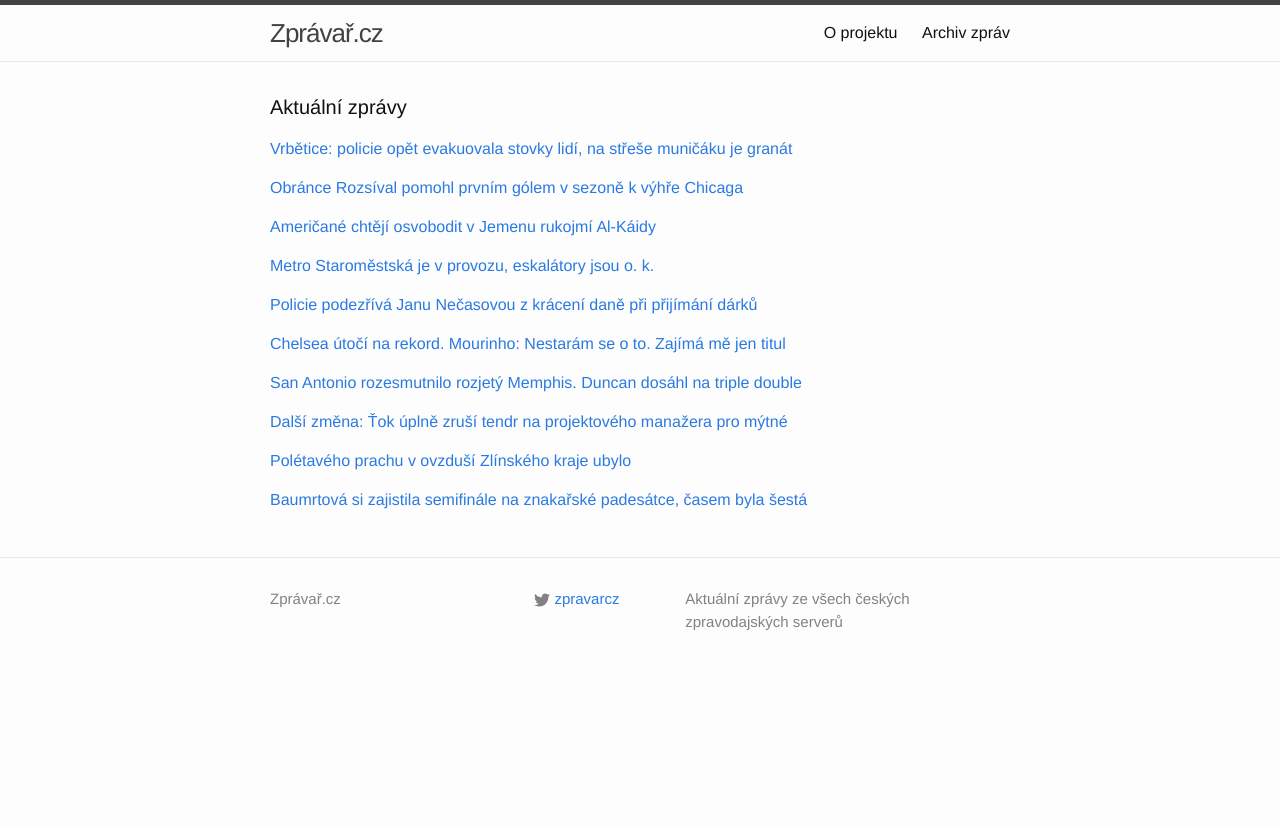
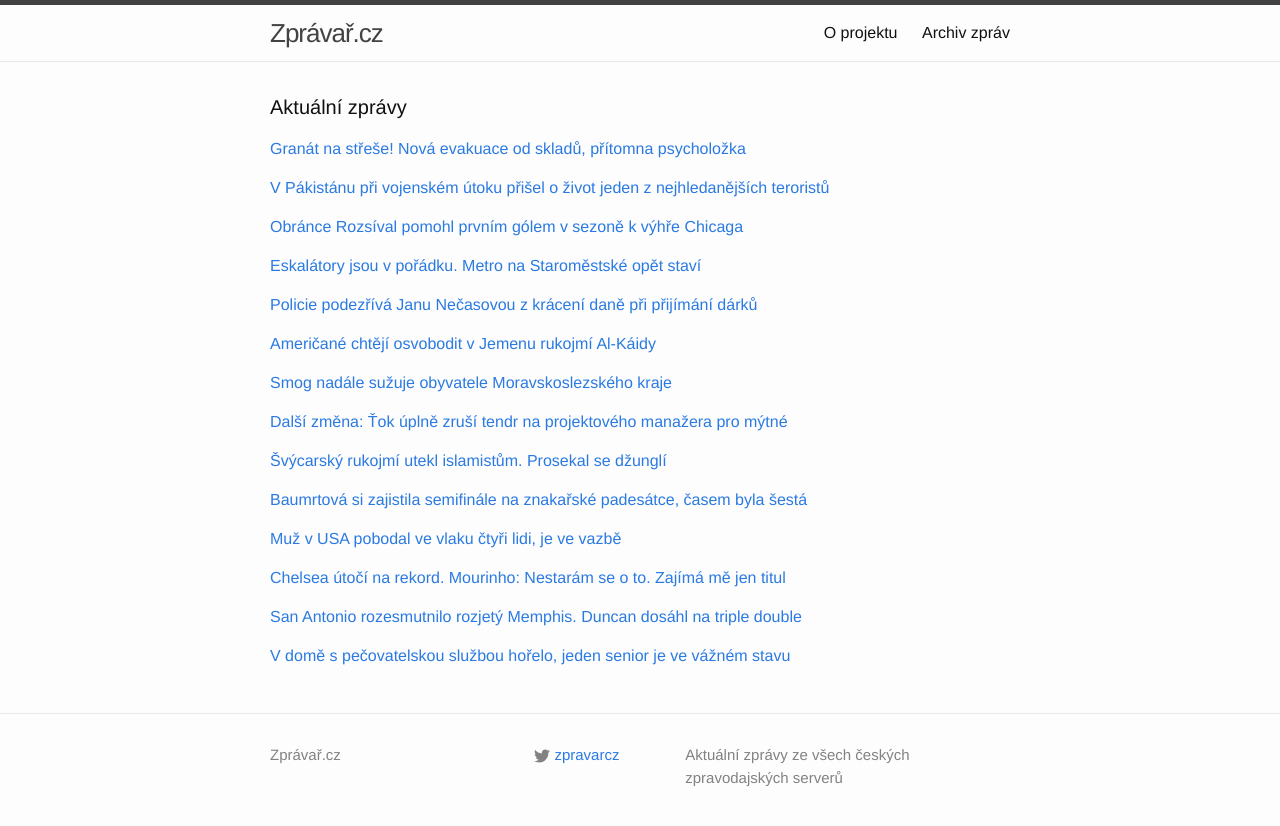
Before and after one commit to adliska/zpravar, a Jekyll site: the page built from index.html, in a window 1280 px wide. Shown: the top 826 px of the page. Built offline with Jekyll 4.4.1, drawn with Linux system fonts in a browser that asks for light colours.

Commit message:
zpravar news update

```diff
--- a/index.html
+++ b/index.html
@@ -5,9 +5,10 @@ layout: default
 <div class="home">
     <h1 class="page-heading">Aktuální zprávy</h1>
 
-<p><a href="javascript:;" onclick="toggle_visibility('zpravy0')">Vrbětice: policie opět evakuovala stovky lidí, na střeše muničáku je granát</a></p>
+<p><a href="javascript:;" onclick="toggle_visibility('zpravy0')">Granát na střeše! Nová evakuace od skladů, přítomna psycholožka</a></p>
 <div id="zpravy0" style="display:none">
 <ul>
+<li><a href=http://www.tyden.cz/rubriky/domaci/granat-na-strese-nova-evakuace-od-skladu-pritomna-psycholozka_326422.html>Granát na střeše! Nová evakuace od skladů, přítomna psycholožka - www.tyden.cz</a></li>
 <li><a href=http://zpravy.e15.cz/domaci/udalosti/vrbetice-policie-opet-evakuovala-stovky-lidi-na-strese-municaku-je-granat-1143397>Vrbětice: policie opět evakuovala stovky lidí, na střeše muničáku je granát - zpravy.e15.cz</a></li>
 <li><a href=http://www.rozhlas.cz/_zprava/kvuli-vybuchum-v-municnim-skladu-ve-vrbeticich-se-muselo-evakuovat-uz-1400-lidi--1429224>Kvůli výbuchům v muničním skladu ve Vrběticích se muselo evakuovat už 1400 lidí - www.rozhlas.cz</a></li>
 <li><a href=http://zpravy.aktualne.cz/regiony/zlinsky/lide-z-okoli-municniho-skladu-se-musi-stehovat-hrozi-vybuch/r~e46f8e4c7d1d11e4b5c5002590604f2e/>LIdé z okolí muničního skladu se musí stěhovat. Hrozí výbuch - zpravy.aktualne.cz</a></li>
@@ -23,8 +24,18 @@ layout: default
 <li><a href=http://www.denik.cz/z_domova/evakuace-na-zlinsku-pokracuje-pyrotechnici-nasli-budovu-s-granaty-20141206.html>Evakuace na Zlínsku pokračuje, pyrotechnici našli budovu s granáty - www.denik.cz</a></li>
 <li><a href=http://www.ceskatelevize.cz/ct24/regiony/294636-vybuchy-v-municnim-skladu-den-po-dni/>Výbuchy v muničním skladu den po dni - www.ceskatelevize.cz</a></li>
 </ul>
-</div><p><a href="javascript:;" onclick="toggle_visibility('zpravy1')">Obránce Rozsíval pomohl prvním gólem v sezoně k výhře Chicaga</a></p>
+</div><p><a href="javascript:;" onclick="toggle_visibility('zpravy1')">V Pákistánu při vojenském útoku přišel o život jeden z nejhledanějších teroristů </a></p>
 <div id="zpravy1" style="display:none">
+<ul>
+<li><a href=http://www.lidovky.cz/v-pakistanu-pri-vojenskem-utoku-prisel-o-zivot-jeden-z-nejhledanejsich-teroristu-gj0-/zpravy-svet.aspx?c=A141206_103426_ln_zahranici_ele>V Pákistánu při vojenském útoku přišel o život jeden z nejhledanějších teroristů  - www.lidovky.cz</a></li>
+<li><a href=http://www.tyden.cz/rubriky/zahranici/asie-a-oceanie/v-pakistanu-zabili-jednoho-z-nejhledanejsich-teroristu-sveta_326439.html>V Pákistánu zabili jednoho z nejhledanějších teroristů světa - www.tyden.cz</a></li>
+<li><a href=http://www.ceskenoviny.cz/zpravy/zpravy/pri-utoku-v-pakistanu-zahynul-velitel-al-kaidy-adnan-sukridzuma/1155780>Při útoku v Pákistánu zahynul velitel Al-Káidy Adnan Šukrídžuma - www.ceskenoviny.cz</a></li>
+<li><a href=http://www.rozhlas.cz/_zprava/pri-utoku-v-pakistanu-zahynul-velitel-alkaidy-adnan-sukridzuma--1429264>Při útoku v Pákistánu zahynul velitel Al-Káidy Adnan Šukrídžuma - www.rozhlas.cz</a></li>
+<li><a href=http://www.novinky.cz/zahranicni/blizky-a-stredni-vychod/355599-v-pakistanu-zabili-jednoho-z-nejhledanejsich-teroristu-sveta.html>V Pákistánu zabili jednoho z nejhledanějších teroristů světa - www.novinky.cz</a></li>
+<li><a href=http://echo24.cz/a/wAjEF>Při útoku v Pákistánu zemřel velitel Al-Káidy - echo24.cz</a></li>
+</ul>
+</div><p><a href="javascript:;" onclick="toggle_visibility('zpravy2')">Obránce Rozsíval pomohl prvním gólem v sezoně k výhře Chicaga</a></p>
+<div id="zpravy2" style="display:none">
 <ul>
 <li><a href=http://www.rozhlas.cz/_zprava/obrance-rozsival-pomohl-prvnim-golem-v-sezone-k-vyhre-chicaga--1429231>Obránce Rozsíval pomohl prvním gólem v sezoně k výhře Chicaga - www.rozhlas.cz</a></li>
 <li><a href=http://hokej.idnes.cz/rozsival-ukoncil-sve-cekani-na-gol-d5n-/nhl.aspx?c=A141206_073655_nhl_Mkr>Rozsíval protrhl střeleckou smůlu, Plekanec získal jednu asistenci - hokej.idnes.cz</a></li>
@@ -33,17 +44,10 @@ layout: default
 <li><a href=http://sport.aktualne.cz/rozsival-prvnim-golem-v-sezone-odstartoval-vyhru-chicaga/r~219bee287d0f11e4b6d20025900fea04/>Rozsíval prvním gólem v sezoně odstartoval výhru Chicaga - sport.aktualne.cz</a></li>
 <li><a href=http://www.tyden.cz/rubriky/sport/hokej/nhl/rozsival-se-trefil-po-jedenacti-mesicich-chicagu-pomohl-k-vyhre_326421.html>Rozsíval se trefil po jedenácti měsících, Chicagu pomohl k výhře - www.tyden.cz</a></li>
 </ul>
-</div><p><a href="javascript:;" onclick="toggle_visibility('zpravy2')">Američané chtějí osvobodit v Jemenu rukojmí Al-Káidy</a></p>
-<div id="zpravy2" style="display:none">
-<ul>
-<li><a href=http://zpravy.aktualne.cz/zahranici/americane-chteji-osvobodit-v-jemenu-rukojmi-al-kaidy/r~174bd4727d2011e4845a002590604f2e/>Američané chtějí osvobodit v Jemenu rukojmí Al-Káidy - zpravy.aktualne.cz</a></li>
-<li><a href=http://www.tyden.cz/rubriky/zahranici/asie-a-oceanie/usa-pri-zachranne-akci-americana-zabijely-kajdisty_326426.html>USA při záchranné akci Američana zabíjely kajdisty - www.tyden.cz</a></li>
-<li><a href=http://www.lidovky.cz/americky-bezpilotni-letoun-zabil-devet-teroristu-jemenske-odnoze-al-kaidy-1u6-/zpravy-svet.aspx?c=A141206_080323_ln_zahranici_ele>Americký bezpilotní letoun zabil devět teroristů jemenské odnože al-Káidy  - www.lidovky.cz</a></li>
-<li><a href=http://www.ceskenoviny.cz/zpravy/zpravy/americky-bezpilotni-letoun-zabil-devet-clenu-al-kaidy-v-jemenu/1155744>Americký bezpilotní letoun zabil devět členů Al-Káidy v Jemenu - www.ceskenoviny.cz</a></li>
-</ul>
-</div><p><a href="javascript:;" onclick="toggle_visibility('zpravy3')">Metro Staroměstská je v provozu, eskalátory  jsou o. k.</a></p>
+</div><p><a href="javascript:;" onclick="toggle_visibility('zpravy3')">Eskalátory jsou v pořádku. Metro na Staroměstské opět staví</a></p>
 <div id="zpravy3" style="display:none">
 <ul>
+<li><a href=http://www.ceskatelevize.cz/ct24/regiony/294643-eskalatory-jsou-v-poradku-metro-na-staromestske-opet-stavi/>Eskalátory jsou v pořádku. Metro na Staroměstské opět staví - www.ceskatelevize.cz</a></li>
 <li><a href=http://www.tyden.cz/rubriky/domaci/doprava/metro-staromestska-je-v-provozu-eskalatory-jsou-o-k_326425.html>Metro Staroměstská je v provozu, eskalátory  jsou o. k. - www.tyden.cz</a></li>
 <li><a href=http://praha.idnes.cz/metro-eskalatory-staromestska-dmb-/praha-zpravy.aspx?c=A141206_073849_praha-zpravy_hv>Stanice metra Staroměstská je opět v provozu, eskalátory jsou v pořádku - praha.idnes.cz</a></li>
 <li><a href=http://www.financninoviny.cz/zpravodajstvi/zpravy/stanice-metra-staromestska-byla-opet-otevrena/1155731>Stanice metra Staroměstská byla opět otevřena - www.financninoviny.cz</a></li>
@@ -57,19 +61,21 @@ layout: default
 <li><a href=http://www.tyden.cz/rubriky/domaci/krimi/sidila-nagyova-na-dani-kdyz-prijimala-luxusni-darky_326424.html>Šidila Nagyová na dani, když přijímala luxusní dárky? - www.tyden.cz</a></li>
 <li><a href=http://www.denik.cz/z_domova/policie-podezriva-nagyovou-z-kraceni-dane-pri-prijimani-darku-20141206.html>Policie podezřívá Nagyovou z krácení daně při přijímání dárků - www.denik.cz</a></li>
 </ul>
-</div><p><a href="javascript:;" onclick="toggle_visibility('zpravy5')">Chelsea útočí na rekord. Mourinho: Nestarám se o to. Zajímá mě jen titul</a></p>
+</div><p><a href="javascript:;" onclick="toggle_visibility('zpravy5')">Američané chtějí osvobodit v Jemenu rukojmí Al-Káidy</a></p>
 <div id="zpravy5" style="display:none">
 <ul>
-<li><a href=http://www.denik.cz/fotbal/chelsea-utoci-na-rekord-mourinho-nestaram-se-o-to-zajima-me-jen-titul-20141206.html>Chelsea útočí na rekord. Mourinho: Nestarám se o to. Zajímá mě jen titul - www.denik.cz</a></li>
-<li><a href=http://sport.aktualne.cz/mourinho-rekordy-me-nezajimaji-myslim-jen-na-titul/r~2f029fbc7cd311e4b5c5002590604f2e/>Mourinho: Rekordy mě nezajímají, myslím jen na titul - sport.aktualne.cz</a></li>
-<li><a href=http://www.tyden.cz/rubriky/sport/fotbal/zahranicni-souteze/trener-mourinho-nestaram-se-o-rekordy-chci-vyhrat-potreti-ligu_326405.html>Trenér Mourinho: Nestarám se o rekordy, chci vyhrát potřetí ligu - www.tyden.cz</a></li>
+<li><a href=http://zpravy.aktualne.cz/zahranici/americane-chteji-osvobodit-v-jemenu-rukojmi-al-kaidy/r~174bd4727d2011e4845a002590604f2e/>Američané chtějí osvobodit v Jemenu rukojmí Al-Káidy - zpravy.aktualne.cz</a></li>
+<li><a href=http://www.tyden.cz/rubriky/zahranici/asie-a-oceanie/usa-pri-zachranne-akci-americana-zabijely-kajdisty_326426.html>USA při záchranné akci Američana zabíjely kajdisty - www.tyden.cz</a></li>
+<li><a href=http://www.lidovky.cz/americky-bezpilotni-letoun-zabil-devet-teroristu-jemenske-odnoze-al-kaidy-1u6-/zpravy-svet.aspx?c=A141206_080323_ln_zahranici_ele>Americký bezpilotní letoun zabil devět teroristů jemenské odnože al-Káidy  - www.lidovky.cz</a></li>
+<li><a href=http://www.ceskenoviny.cz/zpravy/zpravy/americky-bezpilotni-letoun-zabil-devet-clenu-al-kaidy-v-jemenu/1155744>Americký bezpilotní letoun zabil devět členů Al-Káidy v Jemenu - www.ceskenoviny.cz</a></li>
 </ul>
-</div><p><a href="javascript:;" onclick="toggle_visibility('zpravy6')">San Antonio rozesmutnilo rozjetý Memphis. Duncan dosáhl na triple double</a></p>
+</div><p><a href="javascript:;" onclick="toggle_visibility('zpravy6')">Smog nadále sužuje obyvatele Moravskoslezského kraje</a></p>
 <div id="zpravy6" style="display:none">
 <ul>
-<li><a href=http://www.denik.cz/ostatni_sport/san-antonio-rozesmutnilo-rozjety-memphis-duncan-dosahl-na-triple-double-20141206.html>San Antonio rozesmutnilo rozjetý Memphis. Duncan dosáhl na triple double - www.denik.cz</a></li>
-<li><a href=http://sport.idnes.cz/nba-basketbal-souhrn-0lx-/basket.aspx?c=A141206_091943_sport-basket_ten>Memphis o šňůru výher obral až šampion NBA, Cleveland uspěl v Torontu - sport.idnes.cz</a></li>
-<li><a href=http://www.sportovninoviny.cz/zpravy/sampioni-nba-ukoncili-domaci-viteznou-serii-memphisu/1155768>Šampioni NBA ukončili domácí vítěznou sérii Memphisu - www.sportovninoviny.cz</a></li>
+<li><a href=http://www.ceskenoviny.cz/zpravy/zpravy/smog-nadale-suzuje-obyvatele-moravskoslezskeho-kraje/1155776>Smog nadále sužuje obyvatele Moravskoslezského kraje - www.ceskenoviny.cz</a></li>
+<li><a href=http://www.ceskenoviny.cz/zpravy/zpravy/poletaveho-prachu-v-ovzdusi-zlinskeho-kraje-ubylo/1155770>Polétavého prachu v ovzduší Zlínského kraje ubylo - www.ceskenoviny.cz</a></li>
+<li><a href=http://www.lidovky.cz/smog-v-olomouckem-kraji-stale-zhorsuje-dychani-nejhure-je-v-prerove-11n-/zpravy-domov.aspx?c=A141206_090658_ln_domov_ele>Smog v Olomouckém kraji stále zhoršuje dýchaní, nejhůře je v Přerově  - www.lidovky.cz</a></li>
+<li><a href=http://www.ceskenoviny.cz/zpravy/zpravy/smogova-situace-v-olomouckem-kraji-trva-situace-se-ale-zlepsuje/1155757>Smogová situace v Olomouckém kraji trvá, situace se ale zlepšuje - www.ceskenoviny.cz</a></li>
 </ul>
 </div><p><a href="javascript:;" onclick="toggle_visibility('zpravy7')">Další změna: Ťok úplně zruší tendr na projektového manažera pro mýtné</a></p>
 <div id="zpravy7" style="display:none">
@@ -78,12 +84,12 @@ layout: default
 <li><a href=http://www.financninoviny.cz/zpravodajstvi/zpravy/mfd-tok-chce-zrusit-soutez-na-projektoveho-manazera-pro-mytne/1155728>MfD: Ťok chce zrušit soutěž na projektového manažera pro mýtné - www.financninoviny.cz</a></li>
 <li><a href=http://www.denik.cz/ekonomika/tok-chce-zrusit-soutez-na-projektoveho-manazera-pro-mytne-20141206.html>Ťok chce zrušit soutěž na projektového manažera pro mýtné - www.denik.cz</a></li>
 </ul>
-</div><p><a href="javascript:;" onclick="toggle_visibility('zpravy8')">Polétavého prachu v ovzduší Zlínského kraje ubylo</a></p>
+</div><p><a href="javascript:;" onclick="toggle_visibility('zpravy8')">Švýcarský rukojmí utekl islamistům. Prosekal se džunglí</a></p>
 <div id="zpravy8" style="display:none">
 <ul>
-<li><a href=http://www.ceskenoviny.cz/zpravy/zpravy/poletaveho-prachu-v-ovzdusi-zlinskeho-kraje-ubylo/1155770>Polétavého prachu v ovzduší Zlínského kraje ubylo - www.ceskenoviny.cz</a></li>
-<li><a href=http://www.lidovky.cz/smog-v-olomouckem-kraji-stale-zhorsuje-dychani-nejhure-je-v-prerove-11n-/zpravy-domov.aspx?c=A141206_090658_ln_domov_ele>Smog v Olomouckém kraji stále zhoršuje dýchaní, nejhůře je v Přerově  - www.lidovky.cz</a></li>
-<li><a href=http://www.ceskenoviny.cz/zpravy/zpravy/smogova-situace-v-olomouckem-kraji-trva-situace-se-ale-zlepsuje/1155757>Smogová situace v Olomouckém kraji trvá, situace se ale zlepšuje - www.ceskenoviny.cz</a></li>
+<li><a href=http://www.tyden.cz/rubriky/zahranici/svycarsky-rukojmi-utekl-islamistum-prosekal-se-dzungli_326437.html>Švýcarský rukojmí utekl islamistům. Prosekal se džunglí - www.tyden.cz</a></li>
+<li><a href=http://www.ceskenoviny.cz/zpravy/zpravy/svycarsky-rukojmi-unikl-filipinskym-islamistum/1155737>Švýcarský rukojmí unikl filipínským islamistům - www.ceskenoviny.cz</a></li>
+<li><a href=http://www.novinky.cz/zahranicni/svet/355593-svycarsky-ornitolog-uprchl-po-dvou-letech-filipinskym-islamistum.html>Švýcarský ornitolog uprchl po dvou letech filipínským islamistům - www.novinky.cz</a></li>
 </ul>
 </div><p><a href="javascript:;" onclick="toggle_visibility('zpravy9')">Baumrtová si zajistila semifinále na znakařské padesátce, časem byla šestá</a></p>
 <div id="zpravy9" style="display:none">
@@ -92,4 +98,32 @@ layout: default
 <li><a href=http://sport.idnes.cz/plavani-mistrovstvi-sveta-v-kratkem-bazenu-dauha-f7l-/sporty.aspx?c=A141206_084954_sporty_ten>Baumrtová si na MS bez potíží zajistila semifinále na padesátce znak - sport.idnes.cz</a></li>
 <li><a href=http://www.sportovninoviny.cz/zpravy/baumrtova-byla-na-ms-sesta-v-rozplavbach-na-50-znak/1155751>Baumrtová byla na MS šestá v rozplavbách na 50 znak - www.sportovninoviny.cz</a></li>
 </ul>
+</div><p><a href="javascript:;" onclick="toggle_visibility('zpravy10')">Muž v USA pobodal ve vlaku čtyři lidi, je ve vazbě </a></p>
+<div id="zpravy10" style="display:none">
+<ul>
+<li><a href=http://www.lidovky.cz/muz-v-usa-pobodal-ve-vlaku-ctyri-lidi-je-ve-vazbe-ftz-/zpravy-svet.aspx?c=A141206_102315_ln_zahranici_ele>Muž v USA pobodal ve vlaku čtyři lidi, je ve vazbě  - www.lidovky.cz</a></li>
+<li><a href=http://zpravy.idnes.cz/ve-vlaku-v-usa-nekdo-pobodal-nekolik-lidi-podezrely-je-ve-vazbe-pb4-/zahranicni.aspx?c=A141206_102230_zahranicni_im>Ve vlaku z Chicaga řádil útočník s nožem, pobodal čtyři lidi - zpravy.idnes.cz</a></li>
+<li><a href=http://zpravy.aktualne.cz/zahranici/psychopat-zautocil-ve-vlaku-pobodal-ctyri-cestujici/r~dc76bb447d2611e497f0002590604f2e/>Psychopat zaútočil ve vlaku. Pobodal čtyři cestující - zpravy.aktualne.cz</a></li>
+</ul>
+</div><p><a href="javascript:;" onclick="toggle_visibility('zpravy11')">Chelsea útočí na rekord. Mourinho: Nestarám se o to. Zajímá mě jen titul</a></p>
+<div id="zpravy11" style="display:none">
+<ul>
+<li><a href=http://www.denik.cz/fotbal/chelsea-utoci-na-rekord-mourinho-nestaram-se-o-to-zajima-me-jen-titul-20141206.html>Chelsea útočí na rekord. Mourinho: Nestarám se o to. Zajímá mě jen titul - www.denik.cz</a></li>
+<li><a href=http://sport.aktualne.cz/mourinho-rekordy-me-nezajimaji-myslim-jen-na-titul/r~2f029fbc7cd311e4b5c5002590604f2e/>Mourinho: Rekordy mě nezajímají, myslím jen na titul - sport.aktualne.cz</a></li>
+<li><a href=http://www.tyden.cz/rubriky/sport/fotbal/zahranicni-souteze/trener-mourinho-nestaram-se-o-rekordy-chci-vyhrat-potreti-ligu_326405.html>Trenér Mourinho: Nestarám se o rekordy, chci vyhrát potřetí ligu - www.tyden.cz</a></li>
+</ul>
+</div><p><a href="javascript:;" onclick="toggle_visibility('zpravy12')">San Antonio rozesmutnilo rozjetý Memphis. Duncan dosáhl na triple double</a></p>
+<div id="zpravy12" style="display:none">
+<ul>
+<li><a href=http://www.denik.cz/ostatni_sport/san-antonio-rozesmutnilo-rozjety-memphis-duncan-dosahl-na-triple-double-20141206.html>San Antonio rozesmutnilo rozjetý Memphis. Duncan dosáhl na triple double - www.denik.cz</a></li>
+<li><a href=http://sport.idnes.cz/nba-basketbal-souhrn-0lx-/basket.aspx?c=A141206_091943_sport-basket_ten>Memphis o šňůru výher obral až šampion NBA, Cleveland uspěl v Torontu - sport.idnes.cz</a></li>
+<li><a href=http://www.sportovninoviny.cz/zpravy/sampioni-nba-ukoncili-domaci-viteznou-serii-memphisu/1155768>Šampioni NBA ukončili domácí vítěznou sérii Memphisu - www.sportovninoviny.cz</a></li>
+</ul>
+</div><p><a href="javascript:;" onclick="toggle_visibility('zpravy13')">V domě s pečovatelskou službou hořelo, jeden senior je ve vážném stavu</a></p>
+<div id="zpravy13" style="display:none">
+<ul>
+<li><a href=http://ostrava.idnes.cz/pozar-v-dome-s-pecovatelskou-sluzbou-v-koprivnici-fwi-/ostrava-zpravy.aspx?c=A141206_101252_ostrava-zpravy_eb>V domě s pečovatelskou službou hořelo, jeden senior je ve vážném stavu - ostrava.idnes.cz</a></li>
+<li><a href=http://www.novinky.cz/krimi/355600-v-koprivnici-horel-dum-s-pecovatelskou-sluzbou-sest-zranenych.html>V Kopřivnici hořel dům s pečovatelskou službou, šest zraněných - www.novinky.cz</a></li>
+<li><a href=http://www.lidovky.cz/sest-senioru-se-zranilo-pri-pozaru-pecovatelskeho-domu-v-koprivnici-1j8-/zpravy-domov.aspx?c=A141206_100502_ln_domov_ele>Šest seniorů se zranilo při požáru pečovatelského domu v Kopřivnici  - www.lidovky.cz</a></li>
+</ul>
 </div></div>
```
